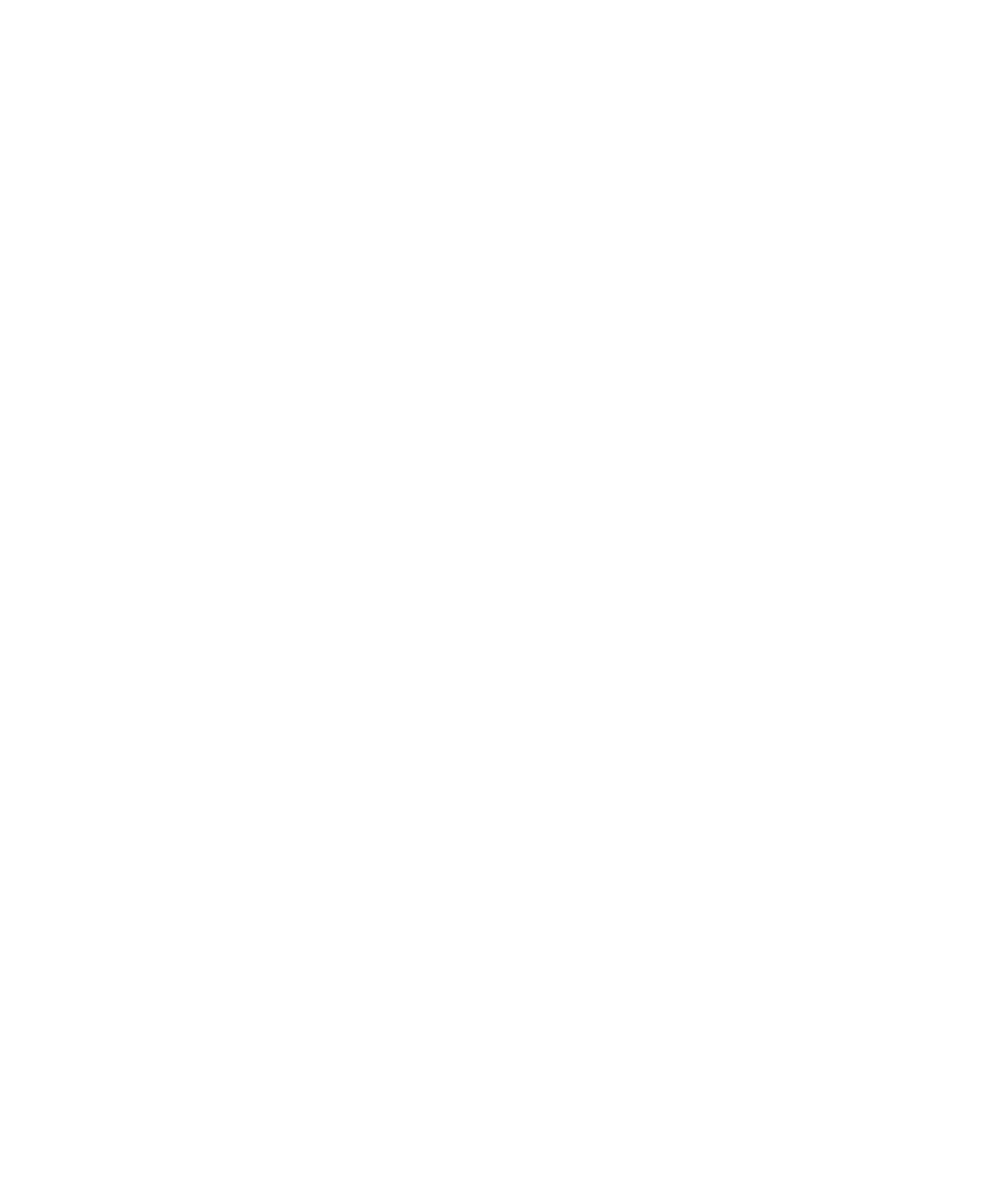
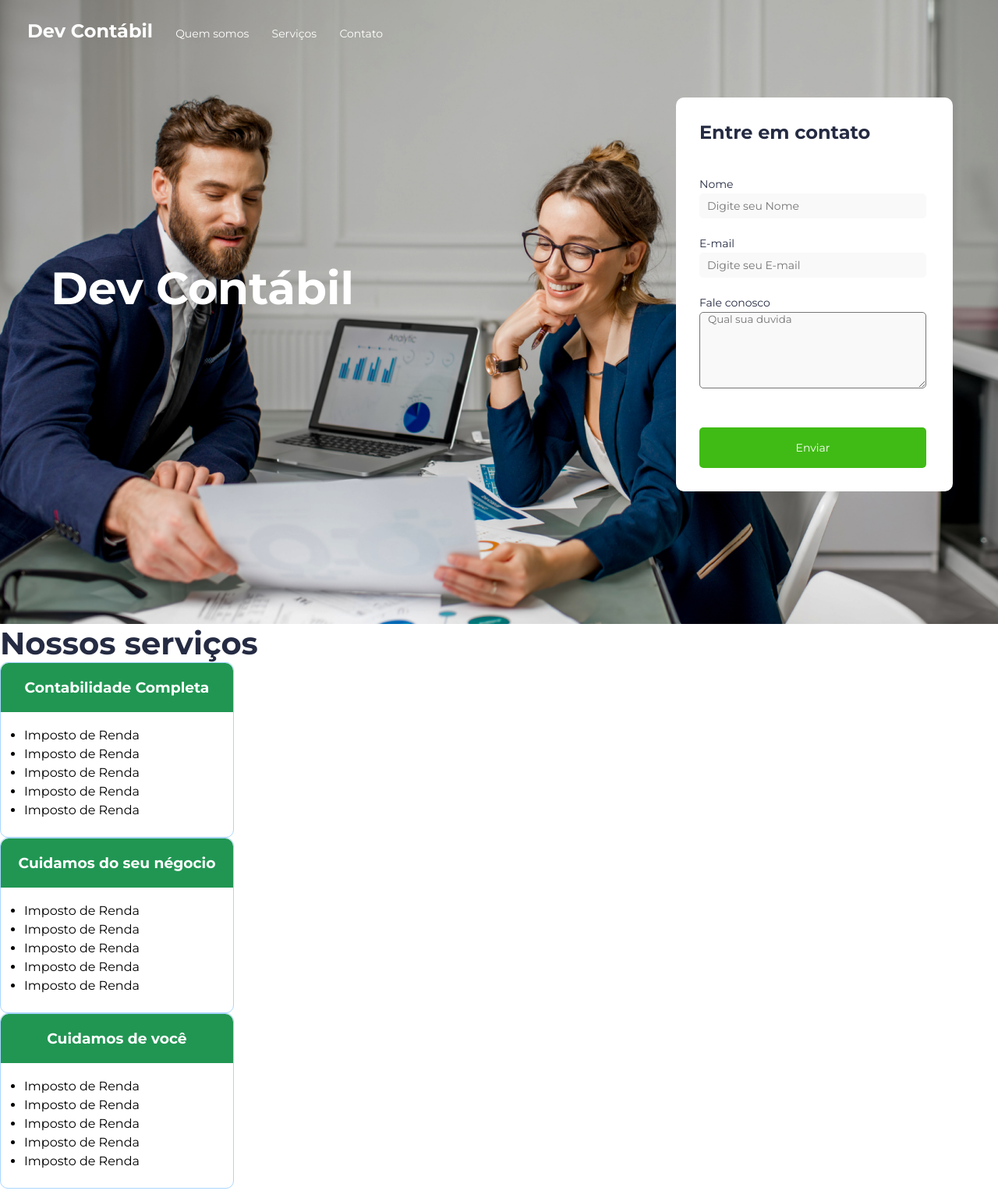
Before and after one commit to MatheusStyle/Landing-Page, a plain HTML site: page Index.html in a window 1280 px wide. Shown: the top 1527 px of the page at 78% size. Before the commit the page ends 800 px from the top, so only its background shows below. Drawn offline with Linux system fonts and the light colour scheme.

Commit message:
Primeiro commit projeto em andamendo

```diff
--- a/Index.html
+++ b/Index.html
@@ -1,18 +1,122 @@
 <!DOCTYPE html>
 <html lang="pt-br">
+
 <head>
     <meta charset="UTF-8">
     <meta http-equiv="X-UA-Compatible" content="IE=edge">
     <meta name="viewport" content="width=device-width, initial-scale=1.0">
-    <link src="./Style.css" rel="stylesheet">
+    <link rel="preconnect" href="https://fonts.googleapis.com">
+    <link rel="preconnect" href="https://fonts.googleapis.com">
+    <link rel="preconnect" href="https://fonts.gstatic.com" crossorigin>
+    <link href="https://fonts.googleapis.com/css2?family=Montserrat:ital,wght@0,300;0,400;0,700;1,100&display=swap" rel="stylesheet">
+    <link rel="stylesheet" href="./Style.css">
+    <script src="./scripts.js"></script>
 
     <title>Landing Page</title>
 </head>
+
 <body>
+    <main>
 
+        <nav>
+        <h2 id="titulo-nav"> Dev Contábil</h2>
+        <a href="" class="nav-link">Quem somos</a>
+        <a href="" class="nav-link">Serviços</a>
+        <a href="" class="nav-link">Contato</a>
+
+    </nav>
+        <h1>Dev Contábil</h1>
+
+        <form>
+            <h3 class="titulo-formulario">Entre em contato</h3>
+
+            <label>
+                Nome
+                <input placeholder="Digite seu Nome" />
+            </label>
+
+            <label>
+                E-mail
+                <input placeholder="Digite seu E-mail" />
+            </label>
+
+            <label>
+                Fale conosco
+                <textarea placeholder="Qual sua duvida"></textarea>
+            </label>
+            <button>Enviar</button>
+
+        </form>
+    </main>
+
+    <div>
+
+        <h2 class="titulo-meio">Nossos serviços</h2>
+
+        <div class="card">
+            <h3 class="titulo-card">Contabilidade Completa</h3>
+
+            <ul>
+                <li>Imposto de Renda</li>
+                <li>Imposto de Renda</li>
+                <li>Imposto de Renda</li>
+                <li>Imposto de Renda</li>
+                <li>Imposto de Renda</li>
+            </ul>
+        </div>
+
+        <div class="card">
+            <h3 class="titulo-card">Cuidamos do seu négocio</h3>
+
+            <ul>
+                <li>Imposto de Renda</li>
+                <li>Imposto de Renda</li>
+                <li>Imposto de Renda</li>
+                <li>Imposto de Renda</li>
+                <li>Imposto de Renda</li>
+            </ul>
+        </div>
+
+        <div class="card">
+            <h3 class="titulo-card">Cuidamos de você</h3>
+
+            <ul>
+                <li>Imposto de Renda</li>
+                <li>Imposto de Renda</li>
+                <li>Imposto de Renda</li>
+                <li>Imposto de Renda</li>
+                <li>Imposto de Renda</li>
+            </ul>
+        </div>
+    </div>
+
+    <div>
+
+        <h2>Sobre nós</h2>
+        <p>
+
+            Estamos presente no mercado há mais de 4 décadas auxiliando nossos clientes nacionais e internacionais que
+            já
+            atuam ou desejam abrir seus negócios e ingressar no Brasil.
+
+            Assessoramos investidores que queiram prospectar seus negócios no Brasil e investidores (“brasileiros”)
+            interessados em fazer negócios em outros países.
+            Oferecemos “backoffice” nas áreas Financeira, Recursos Humanos, Tributária e Contabilidade, inclusive a
+            abertura, legalização e regularização de empresas e negócios.
+
+            Com pesquisas de mercado, montamos toda estrutura organizacional, ambiente operacional e logística de suas
+            atividades, com profissionais qualificados, competentes e continuamente treinados.
+
+            Somos especialistas em empresas tributadas pelo LUCRO REAL e Contabilidade em IFRS. Assim, o Planejamento
+            das
+            Operações e suas consequências tributárias passam a ser condições de competitividade, inclusive sugerindo
+            incorporação ou desmembramento de atividades.
+        </p>
+    </div>
 
 
 
 
 </body>
+
 </html>
--- a/Style.css
+++ b/Style.css
@@ -1,6 +1,137 @@
-*{
+* {
     padding: 0;
     margin: 0;
     box-sizing: border-box;
+    font-family: 'Montserrat', sans-serif;
+}
+
+main {
+    background-image: url("./assets/background.png");
+    height: 100vh;
+}
+
+nav {
+    padding: 25px 0 0 35px;
 
 }
+
+#titulo-nav {
+    font-size: 24px;
+    color: #FFFFFF;
+    display: inline;
+
+}
+
+
+.nav-link {
+    font-size: 14px;
+    color: #FFFFFF;
+    display: inline;
+    margin-left: 25px;
+    cursor: pointer;
+    text-decoration: none;
+
+}
+
+h1 {
+    font-size: 58px;
+    color: #FFFFFF;
+    position: relative;
+    top: 280px;
+    margin-left: 65px;
+}
+
+form {
+    background-color: #FFFFFF;
+    border-radius: 10px;
+    float: right;
+    padding: 30px;
+   width: 355px;
+    margin-right: 58px;
+
+
+}
+
+
+input {
+    display: block;
+    height: 32px;
+    width: 291px;
+    background: #F9F9F9;
+    border-radius: 5px;
+    border: none;
+    color: #737373;
+    font-size: 14px;
+    line-height: 28px;
+    margin-bottom: 20px;
+    padding-left: 10px;
+}
+
+
+.titulo-formulario {
+    font-size: 24px;
+    color: #252B42;
+    margin-bottom: 40px;
+}
+
+label {
+    font-size: 14px;
+    line-height: 24px;
+    color: #252B42;
+    margin-top: 20px;
+}
+
+textarea {
+    display: block;
+    border-radius: 5px;
+
+    background: #F9F9F9;
+    height: 98px;
+    width: 291px;
+    margin-bottom: 50px;
+    padding-left: 10px;
+}
+
+
+
+button {
+    height: 52px;
+    width: 291px;
+    font-size: 14px;
+    line-height: 22px;
+    color: #FFFFFF;
+    background: #40BB15;
+    border:none;
+    border-radius: 5px
+
+
+
+}
+.titulo-meio{
+    font-size: 40px;
+    color: #252B42;
+}
+.card{
+
+    width: 300px;
+    border-radius: 10px;
+    border: 1px solid #A9D6FF;
+    background-color:  #ffffff;
+
+}
+.titulo-card{
+
+    background: #219653; ;
+    color: #ffffff;
+    text-align: center;
+    padding: 20px;
+    border-radius: 10px 10px 0 0;
+}
+ul{
+
+    padding: 20px;
+
+}
+li{
+    margin:0 0 5px 10px ;
+}
```
Also changed, not shown: assets/background.png (added), scripts.js (added).
